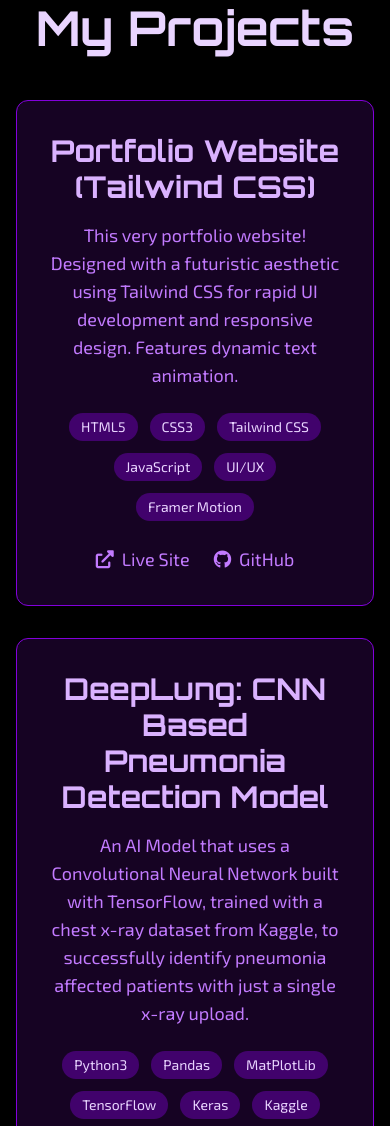
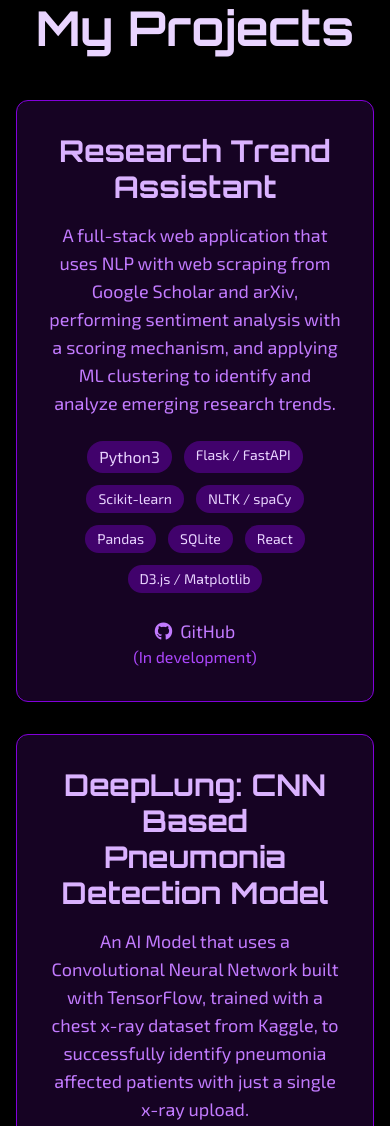
Before and after one commit to MdHananSjd/Portfolio-WebPage, a website: page index.html in a window 390 px wide. Shown: the part 2200-3326 px from the top of the page. Drawn offline with Linux system fonts and the light colour scheme.

Commit message:
edit: project addition + mobile responsive bug fixes

```diff
--- a/index.html
+++ b/index.html
@@ -321,35 +321,35 @@
       <div class="grid grid-cols-1 md:grid-cols-3 gap-8">
 
         <div class="bg-purple-800/20 p-8 rounded-xl shadow-xl border border-purple-700 hover:border-purple-500 transform hover:-translate-y-2 transition-all duration-300">
-          <h3 class="text-3xl font-semibold text-purple-300 mb-4 futuristic-heading">Portfolio Website (Tailwind CSS)</h3>
+          <h3 class="text-3xl font-semibold text-purple-300 mb-4 futuristic-heading">Research Trend Assistant</h3>
           <p class="text-purple-400 mb-6 text-lg">
-            This very portfolio website! Designed with a futuristic aesthetic using Tailwind CSS for rapid UI development and responsive design. Features dynamic text animation.
+            A full-stack web application that uses NLP with web scraping from Google Scholar and arXiv, performing sentiment analysis with a scoring mechanism, and applying ML clustering to identify and analyze emerging research trends.
           </p>
           <div class="flex flex-wrap justify-center gap-3 mb-6">
-            <span class="bg-purple-700/40 text-purple-200 text-sm px-3 py-1 rounded-full">HTML5</span>
-            <span class="bg-purple-700/40 text-purple-200 text-sm px-3 py-1 rounded-full">CSS3</span>
-            <span class="bg-purple-700/40 text-purple-200 text-sm px-3 py-1 rounded-full">Tailwind CSS</span>
-            <span class="bg-purple-700/40 text-purple-200 text-sm px-3 py-1 rounded-full">JavaScript</span>
-            <span class="bg-purple-700/40 text-purple-200 text-sm px-3 py-1 rounded-full">UI/UX</span>
-            <span class="bg-purple-700/40 text-purple-200 text-sm px-3 py-1 rounded-full">Framer Motion</span>
+            <span class="bg-purple-700/40 text-purple-200 ext-sm px-3 py-1 rounded-full">Python3</span>
+            <span class="bg-purple-700/40 text-purple-200 text-sm px-3 py-1 rounded-full">Flask / FastAPI</span>
+            <span class="bg-purple-700/40 text-purple-200 text-sm px-3 py-1 rounded-full">Scikit-learn</span>
+            <span class="bg-purple-700/40 text-purple-200 text-sm px-3 py-1 rounded-full">NLTK / spaCy</span>
+            <span class="bg-purple-700/40 text-purple-200 text-sm px-3 py-1 rounded-full">Pandas</span>
+            <span class="bg-purple-700/40 text-purple-200 text-sm px-3 py-1 rounded-full">SQLite</span>
+            <span class="bg-purple-700/40 text-purple-200 text-sm px-3 py-1 rounded-full">React</span>
+            <span class="bg-purple-700/40 text-purple-200 text-sm px-3 py-1 rounded-full">D3.js / Matplotlib</span>
           </div>
           <div class="flex justify-center space-x-6">
-            <a href="https://hanan-dev.vercel.app/" target="_blank" class="text-purple-400 hover:text-purple-200 transition-colors duration-300 text-lg">
-              <i class="fas fa-external-link-alt mr-2"></i>Live Site
-            </a>
-            <a href="https://github.com/MdHananSjd/Portfolio-WebPage" target="_blank" class="text-purple-400 hover:text-purple-200 transition-colors duration-300 text-lg">
+            <a href="https://github.com/MdHananSjd/Research-Trend-Analyzer.git" target="_blank" class="text-purple-400 hover:text-purple-200 transition-colors duration-300 text-lg">
               <i class="fab fa-github mr-2"></i>GitHub
             </a>
           </div>
+          <span class="text-purple-500">(In development)</span>
         </div>
 
         <div class="bg-purple-800/20 p-8 rounded-xl shadow-xl border border-purple-700 hover:border-purple-500 transform hover:-translate-y-2 transition-all duration-300">
           <h3 class="text-3xl font-semibold text-purple-300 mb-4 futuristic-heading">DeepLung: CNN Based Pneumonia Detection Model </h3>
           <p class="text-purple-400 mb-6 text-lg">
-              An AI Model that uses a Convolutional Neural Network built with TensorFlow, trained with a chest x-ray dataset from Kaggle, to successfully identify pneumonia affected patients with just a single x-ray upload.
+            An AI Model that uses a Convolutional Neural Network built with TensorFlow, trained with a chest x-ray dataset from Kaggle, to successfully identify pneumonia affected patients with just a single x-ray upload.
           </p>
           <div class="flex flex-wrap justify-center gap-3 mb-6">
-            <span class="bg-purple-700/40 text-purple-200 text-sm px-3 py-1 rounded-full">Python3</span>
+            <span class="bg-purple-700/40 text-purple-200 ext-sm px-3 py-1 rounded-full">Python3</span>
             <span class="bg-purple-700/40 text-purple-200 text-sm px-3 py-1 rounded-full">Pandas</span>
             <span class="bg-purple-700/40 text-purple-200 text-sm px-3 py-1 rounded-full">MatPlotLib</span>
             <span class="bg-purple-700/40 text-purple-200 text-sm px-3 py-1 rounded-full">TensorFlow</span>
@@ -392,8 +392,6 @@
           </div>
           <span class="text-purple-500">(In development)</span>
         </div>
-
-
       </div>
     </div>
   </section>
@@ -488,7 +486,6 @@
       </form>
 
       <div class="mt-12 text-purple-300 text-xl space-y-4">
-        <p><i class="fas fa-envelope mr-3 text-purple-400"></i><a href="mailto:mdhanansjd@gmail.com" class="hover:text-purple-200 transition-colors duration-300">mdhanansjd@gmail.com</a></p>
         <p><i class="fab fa-linkedin mr-3 text-purple-400"></i><a href="https://www.linkedin.com/in/mdhnnsjd/" target="_blank" class="hover:text-purple-200 transition-colors duration-300">linkedin.com/mdhnnsjd</a></p>
         <p><i class="fab fa-github mr-3 text-purple-400"></i><a href="https://github.com/MdHananSjd" target="_blank" class="hover:text-purple-200 transition-colors duration-300">github.com/MdHananSjd</a></p>
       </div>
```
